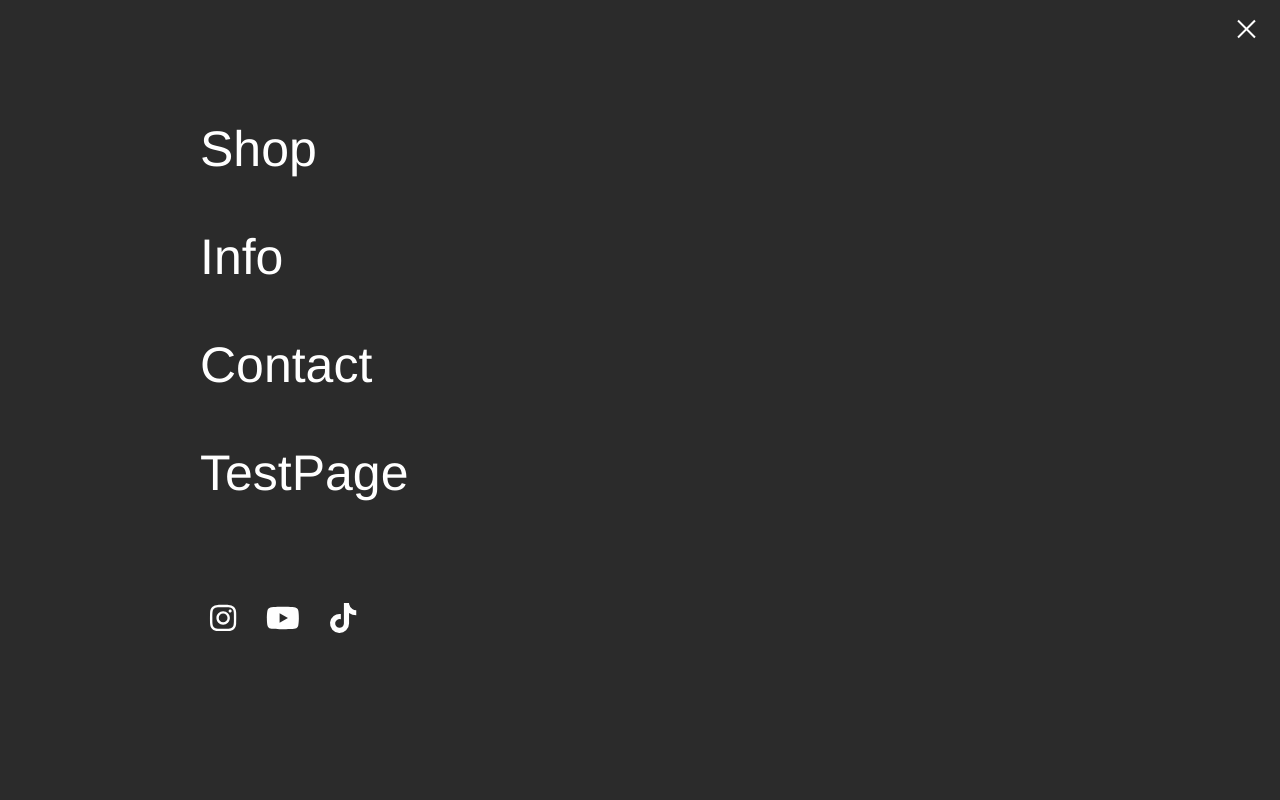
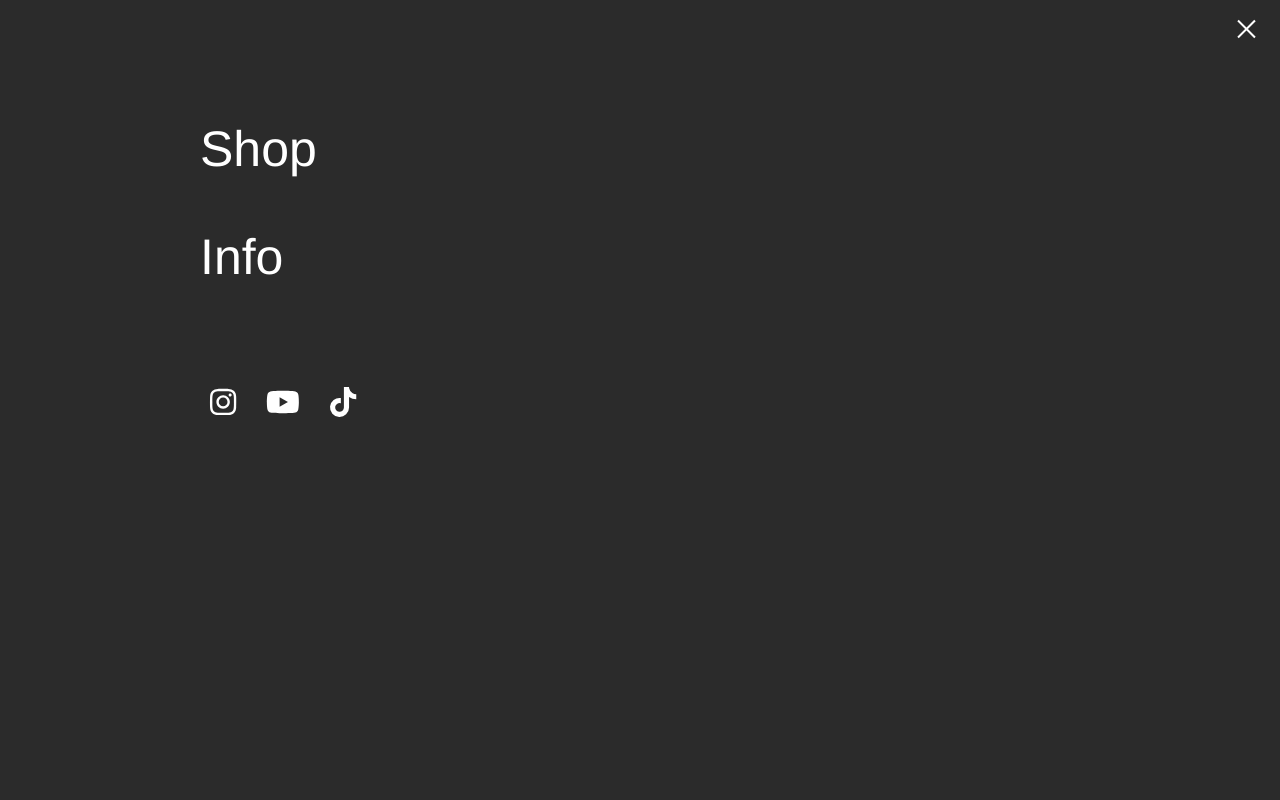
Before and after one commit to OmerS7/Project---WebshopSNKRS, a React (Create React App) app: page / in a window 1280 px wide. Both pictures are taken after a click on the button 1246 px from the left and 29 px from the top of the page. Shown: the top 800 px of the page. Built offline with nearby package versions, Linux system fonts and the light colour scheme.

Commit message:
removed list items nav

```diff
--- a/src/components/molecules/Menu.js
+++ b/src/components/molecules/Menu.js
@@ -9,8 +9,7 @@
             <ul>
                 <li><Link to="/shop">Shop</Link></li>
                 <li><Link to="/about">Info</Link></li>
-                <li><Link to="/contact">Contact</Link></li>
-                <li><Link to="/test">TestPage</Link></li>
+                {/* <li><Link to="/contact">Contact</Link></li> */}
                 <div className='menu-Icons'>
                     <div className='insta'>
                         <FontAwesomeIcon icon={faInstagram} />
```
